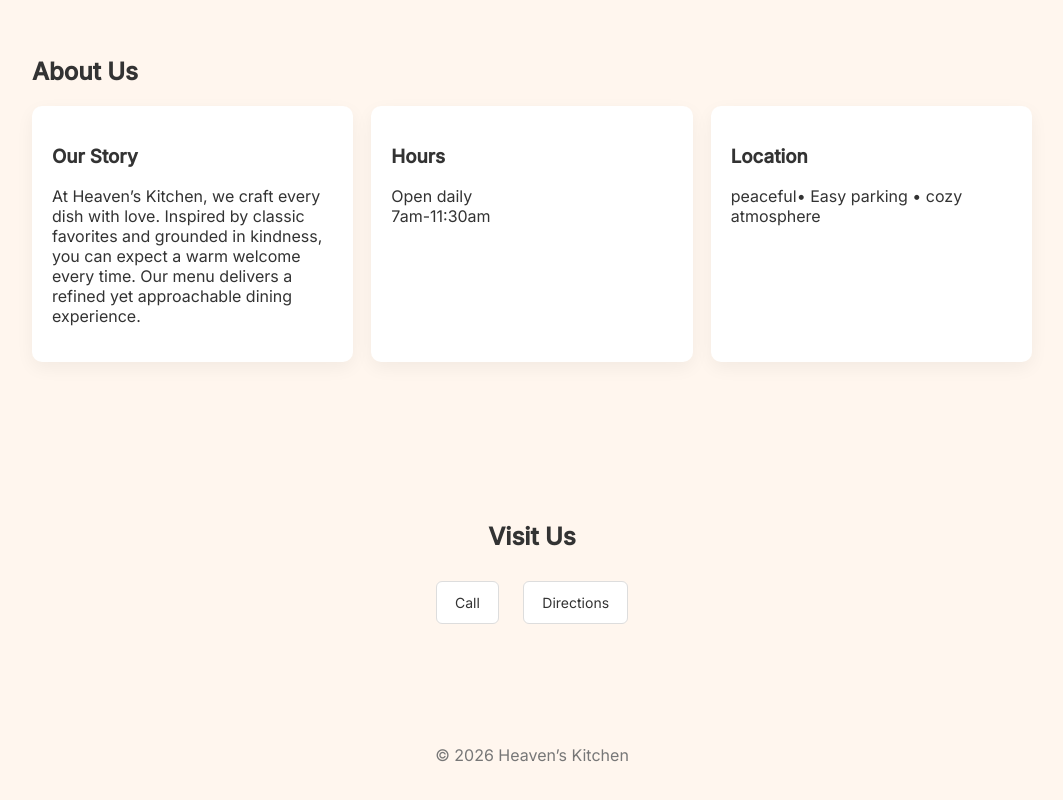
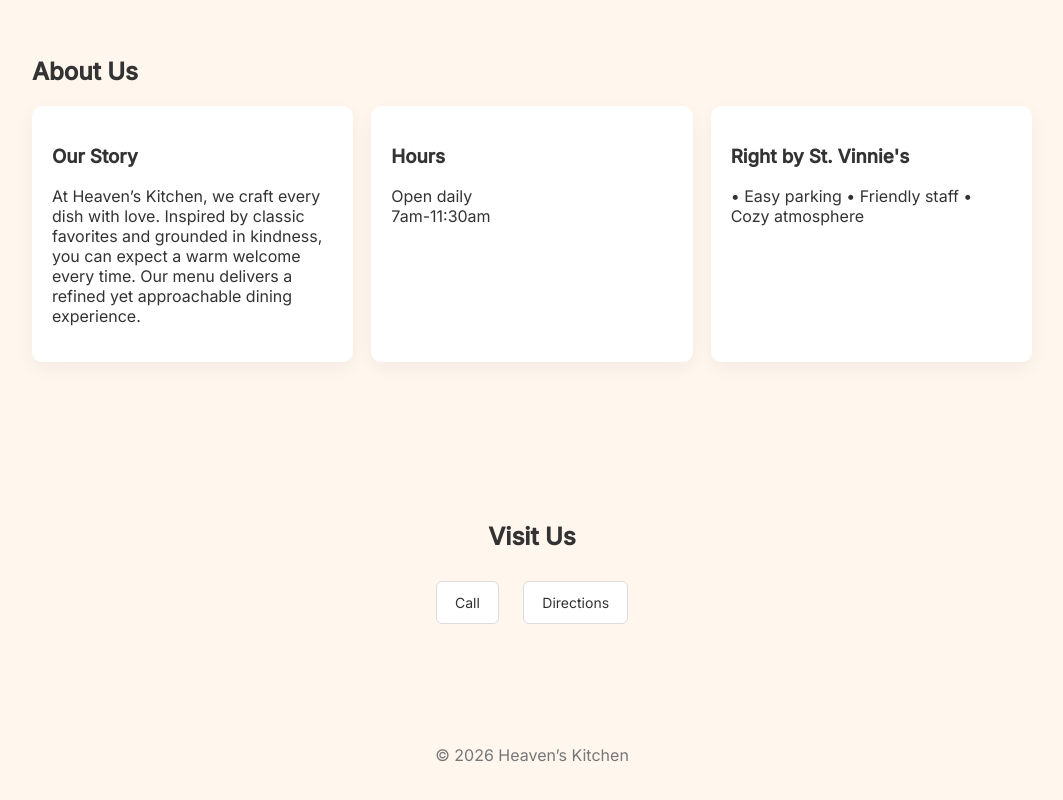
Before and after one commit to 4gmbxqmyrq-glitch/Heaven-s-kitchen, a plain HTML site: page index.html in a window 1280 px wide. Shown: the part 1878-2678 px from the top of the page, without its empty margins (108-1171 px from the left). Drawn offline with nearby package versions, Linux system fonts and the light colour scheme.

Commit message:
Add files via upload

```diff
--- a/index.html
+++ b/index.html
@@ -190,8 +190,8 @@ footer {
     </div>
 
     <div class="card">
-      <h3>Location</h3>
-      <p> peaceful• Easy parking • cozy atmosphere</p>
+      <h3>Right by St. Vinnie's</h3>
+      <p> • Easy parking • Friendly staff • Cozy atmosphere</p>
     </div>
   </div>
 </section>
```
